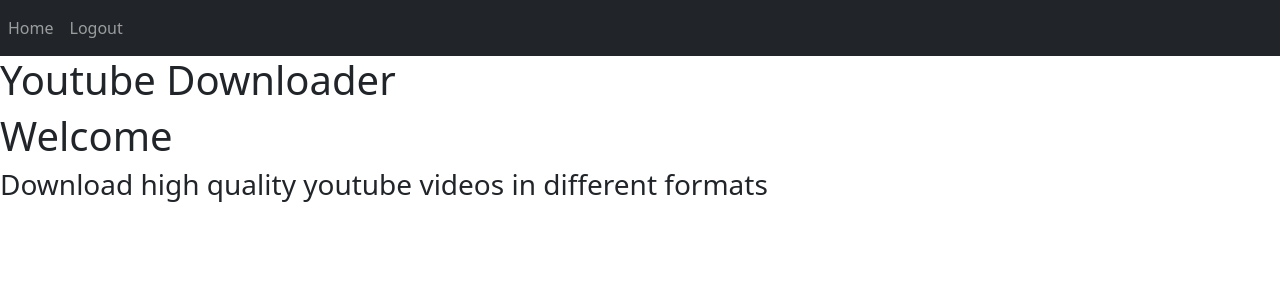
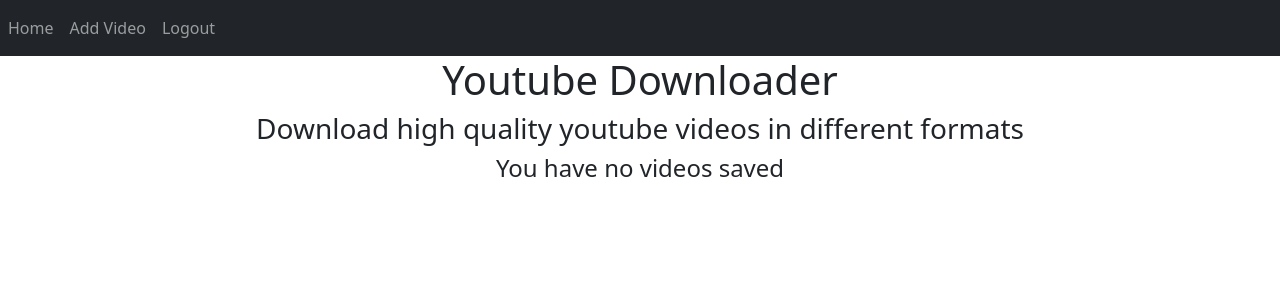
Before and after one commit to MilenHadzhiev/yt-downloads, a Flask app: page / in a window 1280 px wide. Shown: the top 300 px of the page. Run offline with Flask 3, Linux system fonts and the light colour scheme; the visitor is signed in with stand-in values (Sample User, id 1); data that the repository does not hold is empty.

Commit message:
altered db and added logic for video queues

```diff
--- a/setup.py
+++ b/setup.py
@@ -15,10 +15,11 @@ def create_app() -> Flask:
 
     from views import views
     from auth import auth
+    from videos import videos
     app.register_blueprint(views, url_prefix='/')
     app.register_blueprint(auth, url_prefix='/auth')
-
-    from models import User
+    app.register_blueprint(videos, url_prefix='/video')
+    from models import User, VideoEntry
 
     create_database(app)
 
--- a/templates/base.html
+++ b/templates/base.html
@@ -23,6 +23,9 @@
                 Home
             </a>
             {% if current_user.is_authenticated %}
+            <a class="nav-item nav-link" id="add_video" href="/video/add">
+                Add Video
+            </a>
             <a class="nav-item nav-link" id="logout" href="/auth/logout">
                 Logout
             </a>
--- a/templates/homepage.html
+++ b/templates/homepage.html
@@ -1,8 +1,19 @@
 {% extends 'base.html' %}
 {% block head %}<title>Homepage</title>{% endblock head %}
 {% block body %}
-    <h1>Youtube Downloader</h1>
-    <h1>Welcome</h1>
-    <h3>Download high quality youtube videos in different formats</h3>
-
+    <h1 align="center">Youtube Downloader</h1>
+    <h3 align="center">Download high quality youtube videos in different formats</h3>
+    {% if current_user.is_authenticated %}
+        {% if videos %}
+            <div class="w-100 p-3">
+                {% for video in videos %}
+                    <div>
+                        <h4 align="center">{{ video.url }}</h4>
+                    </div>
+                {% endfor %}
+            </div>
+        {% else %}
+            <h4 align="center">You have no videos saved</h4>
+        {% endif %}
+    {% endif %}
 {% endblock %}
--- a/validations.py
+++ b/validations.py
@@ -1,3 +1,4 @@
+import re
 from re import compile, fullmatch
 from werkzeug.datastructures import ImmutableMultiDict
 from flask import request, flash
@@ -37,3 +38,7 @@ def validate_signup_data(user: User, password: str) -> bool:
         return False
 
     return True
+
+def validate_url(url: str) -> bool:
+    pattern = re.compile(r'^(http(s)?:\/\/)?((w){3}.)?youtu(be|.be)?(\.com)?\/.+')
+    return True if fullmatch(pattern, url) else None
--- a/views.py
+++ b/views.py
@@ -1,7 +1,11 @@
 from flask import Blueprint, render_template
-
+from models import VideoEntry
 views = Blueprint('views', __name__)
 
 @views.route('/')
 def homepage():
-    return render_template('homepage.html')
+    videos = VideoEntry.query.all()
+    return render_template('homepage.html', videos=videos)
+
+def add_video():
+    pass
```
Also changed, not shown: models.py (+14 -0 lines).
